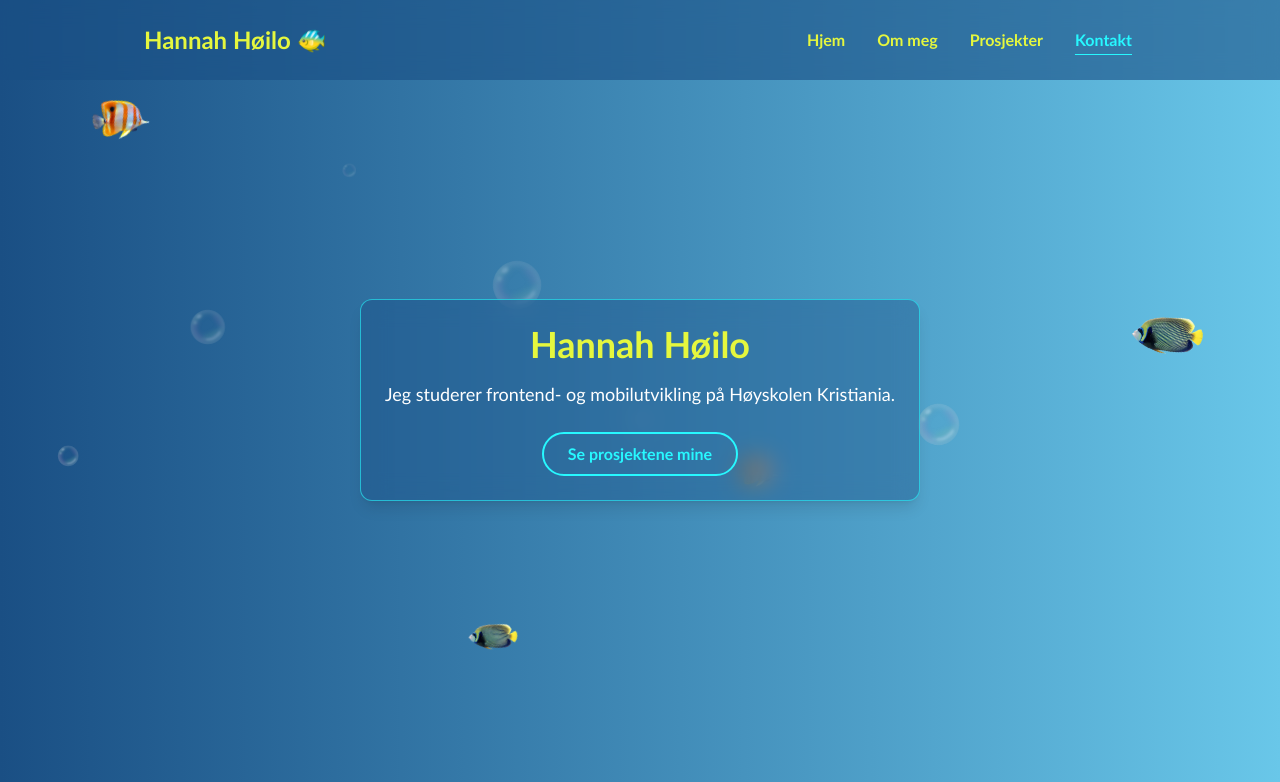
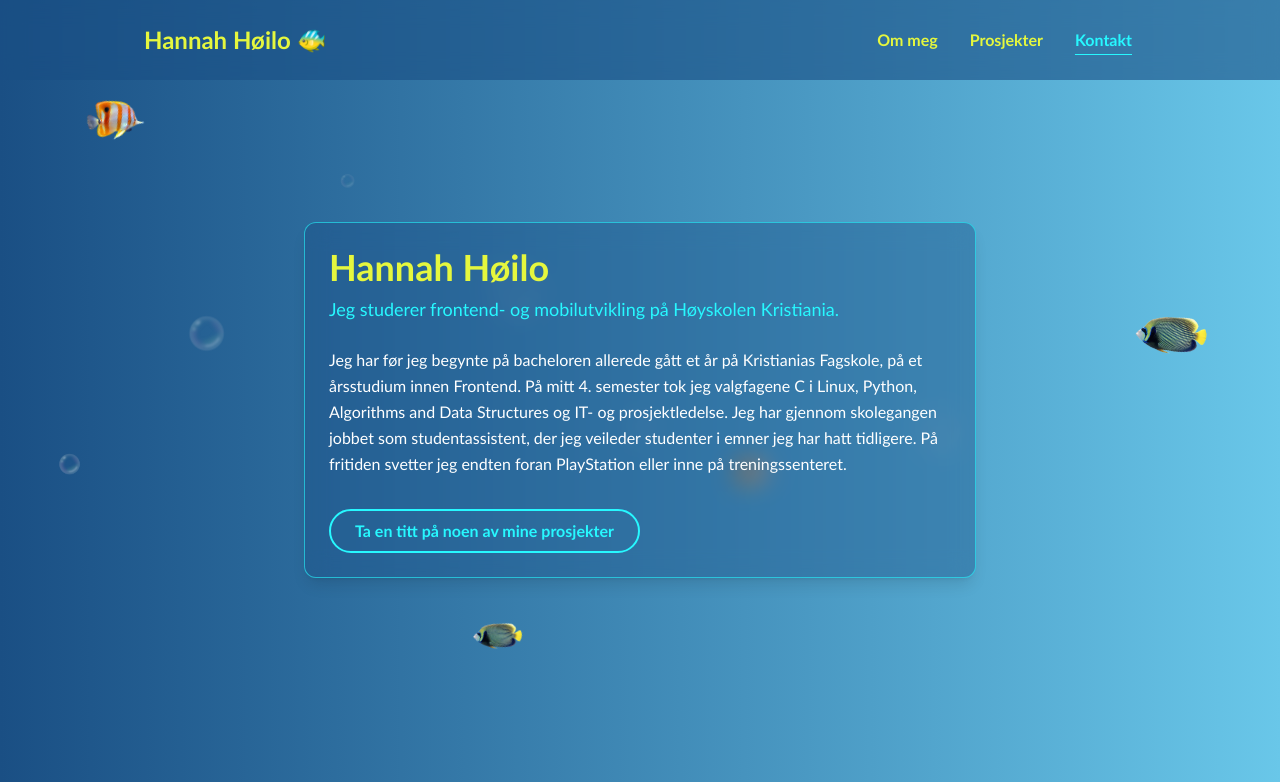
Before and after one commit to Hannahhoilo/My-Portfolio, a React (Vite) app: page / in a window 1280 px wide. Shown: the top 782 px of the page. Built offline with nearby package versions, Linux system fonts and the light colour scheme.

Commit message:
slo sammen to deler da den ene ble litt unødvendig

```diff
--- a/src/App.tsx
+++ b/src/App.tsx
@@ -1,6 +1,5 @@
 import { useEffect } from "react";
 import Layout from "./components/layout/Layout";
-import HeroSection from "./components/sections/HeroSection";
 import AboutSection from "./components/sections/AboutSection";
 import ProjectsSection from "./components/sections/ProjectsSection";
 import ContactSection from "./components/sections/ContactSection";
@@ -14,7 +13,6 @@ function App() {
   }, []);
   return (
     <Layout>
-      <HeroSection />
       <AboutSection />
       <ProjectsSection />
       <ContactSection />
--- a/src/components/layout/Footer.tsx
+++ b/src/components/layout/Footer.tsx
@@ -19,7 +19,6 @@ const Footer = () => {
           >
             <FontAwesomeIcon icon={faGithub} />
           </a>
-          {/* TODO: lim inn din LinkedIn-lenke */}
           <a
             href="https://www.linkedin.com/in/hannahhøilo/"
             target="_blank"
--- a/src/components/layout/Header.tsx
+++ b/src/components/layout/Header.tsx
@@ -5,10 +5,11 @@ const Header = () => {
   const activeId = useActiveSection(sectionIds);
 
   return (
-    // sticky top-0: menyen blir liggende øverst mens man scroller
+    // sticky top-0: menyen blir limt øverst mens man scroller
     <header className="sticky top-0 z-20 bg-ocean-dark/60 backdrop-blur-md">
       <nav className="mx-auto flex max-w-5xl flex-wrap items-center justify-between gap-4 px-4 py-6">
-        <a href="#hjem" className="text-2xl font-bold text-sun">
+        <a href="#om-meg" className="text-2xl font-bold text-sun">
+          {" "}
           Hannah Høilo 🐠
         </a>
 
@@ -17,12 +18,14 @@ const Header = () => {
             const isActive = activeId === link.id;
             return (
               <li key={link.id}>
-                {/* href="#id" scroller til seksjonen med den id-en */}
+                {/* href="#id" scroller til seksjonen med den id-en som er trykke på */}
                 <a
                   href={`#${link.id}`}
                   aria-current={isActive ? "true" : undefined}
                   className={`rounded px-1 transition-colors hover:text-aqua focus-visible:outline-2 focus-visible:outline-aqua ${
-                    isActive ? "text-aqua underline underline-offset-8" : "text-sun"
+                    isActive
+                      ? "text-aqua underline underline-offset-8"
+                      : "text-sun"
                   }`}
                 >
                   {link.label}
--- a/src/components/layout/Layout.tsx
+++ b/src/components/layout/Layout.tsx
@@ -11,7 +11,7 @@ const Layout = ({ children }: LayoutProps) => {
   return (
     <>
       <OceanBackground />
-      {/* relative z-10 legger innholdet over havbakgrunnen */}
+      {/* relative z-10 legger innholdet over bakgrunn */}
       <div className="relative z-10 flex min-h-screen flex-col text-white">
         <Header />
         <main className="mx-auto w-full max-w-5xl flex-1 px-4">{children}</main>
--- a/src/components/projects/ProjectItem.tsx
+++ b/src/components/projects/ProjectItem.tsx
@@ -22,7 +22,6 @@ const zoomStyle =
 const ProjectItem = ({ project, reversed = false }: ProjectItemProps) => {
   return (
     <article>
-      {/* Mobil: bildet over teksten. Fra md og opp: side om side, og annenhver gang speilvendt */}
       <Card
         className={`flex flex-col gap-8 border-2 md:items-center ${
           reversed ? "md:flex-row-reverse" : "md:flex-row"
@@ -37,7 +36,7 @@ const ProjectItem = ({ project, reversed = false }: ProjectItemProps) => {
                 className={`h-full w-full object-cover object-top ${zoomStyle}`}
               />
             ) : (
-              // Plassholder til du har lagt inn et skjermbilde
+              // placeholder-fisk, skal komme skjermbilder av prosjekter
               <div
                 className={`flex h-full w-full items-center justify-center bg-ocean-dark/60 text-5xl ${zoomStyle}`}
               >
@@ -77,7 +76,7 @@ const ProjectItem = ({ project, reversed = false }: ProjectItemProps) => {
           )}
 
           <div>
-            <h4 className="font-bold text-sun">Beskrivelse:</h4>
+            <h4 className="font-bold text-sun">Beskrivelse av mitt superkule prosjekt :</h4>
             <p className="mt-1 leading-relaxed">{project.description}</p>
           </div>
         </div>
--- a/src/components/sections/AboutSection.tsx
+++ b/src/components/sections/AboutSection.tsx
@@ -2,30 +2,34 @@ import Card from "../ui/Card";
 
 const AboutSection = () => {
   return (
+    // scroll-mt-24 gjør at seksjonen ikke havner bak den faste menyen når man scroller til den
     <section
       id="om-meg"
       aria-labelledby="om-meg-tittel"
-      className="scroll-mt-24 py-16"
+      className="flex min-h-[80vh] scroll-mt-24 items-center justify-center py-16"
     >
-      <Card className="mx-auto max-w-2xl">
-        <h2 id="om-meg-tittel" className="text-3xl font-bold text-sun">
-          Om meg
-        </h2>
-        <p className="mt-4 leading-relaxed">
+      <Card className="max-w-2xl">
+        <h1 id="om-meg-tittel" className="text-4xl font-bold text-sun">
+          Hannah Høilo
+        </h1>
+        <p className="mt-2 text-lg text-aqua">
+          Jeg studerer frontend- og mobilutvikling på Høyskolen Kristiania.
+        </p>
+        <p className="mt-6 leading-relaxed">
           Jeg har før jeg begynte på bacheloren allerede gått et år på
           Kristianias Fagskole, på et årsstudium innen Frontend. På mitt 4.
           semester tok jeg valgfagene C i Linux, Python, Algorithms and Data
           Structures og IT- og prosjektledelse. Jeg har gjennom skolegangen
           jobbet som studentassistent, der jeg veileder studenter i emner jeg
           har hatt tidligere. På fritiden svetter jeg endten foran PlayStation
-          eller inne på treningssenteret. Jeg har før jeg begynte på bacheloren
-          allerede gått et år på Kristianias Fagskole, på et årsstudium innen
-          Frontend. På mitt 4. semester tok jeg valgfagene C i Linux, Python,
-          Algorithms and Data Structures og IT- og prosjektledelse. Jeg har
-          gjennom skolegangen jobbet som studentassistent, der jeg veileder
-          studenter i emner jeg har hatt tidligere. På fritiden svetter jeg
-          endten foran PlayStation eller inne på treningssenteret.
+          eller inne på treningssenteret.
         </p>
+        <a
+          href="#prosjekter"
+          className="mt-8 inline-block rounded-full border-2 border-aqua px-6 py-2 font-bold text-aqua hover:bg-aqua hover:text-ocean-dark focus-visible:outline-2 focus-visible:outline-sun"
+        >
+          Ta en titt på noen av mine prosjekter
+        </a>
       </Card>
     </section>
   );
--- a/src/components/sections/ContactSection.tsx
+++ b/src/components/sections/ContactSection.tsx
@@ -7,7 +7,7 @@ const ContactSection = () => {
         <h2 id="kontakt-tittel" className="text-3xl font-bold text-sun">
           Kontakt
         </h2>
-        <p className="mt-4">Ta gjerne kontakt hvis du vil vite mer om meg eller prosjektene mine.</p>
+        <p className="mt-4">Ta gjerne kontakt!</p>
         <a
           href="mailto:hannahhoilo@hotmail.com"
           className="mt-4 inline-block font-bold text-sun underline underline-offset-4 hover:text-aqua focus-visible:outline-2 focus-visible:outline-aqua"
--- a/src/components/sections/HeroSection.tsx
+++ /dev/null
@@ -1,23 +0,0 @@
-import Card from "../ui/Card";
-
-const HeroSection = () => {
-  return (
-    // scroll-mt-24 gjør at seksjonen ikke havner bak den faste menyen når man scroller til den
-    <section id="hjem" className="flex min-h-[80vh] scroll-mt-24 items-center justify-center py-16">
-      <Card className="max-w-xl text-center">
-        <h1 className="text-4xl font-bold text-sun">Hannah Høilo</h1>
-        <p className="mt-4 text-lg">
-          Jeg studerer frontend- og mobilutvikling på Høyskolen Kristiania.
-        </p>
-        <a
-          href="#prosjekter"
-          className="mt-6 inline-block rounded-full border-2 border-aqua px-6 py-2 font-bold text-aqua hover:bg-aqua hover:text-ocean-dark focus-visible:outline-2 focus-visible:outline-sun"
-        >
-          Se prosjektene mine
-        </a>
-      </Card>
-    </section>
-  );
-};
-
-export default HeroSection;
--- a/src/data/navigation.ts
+++ b/src/data/navigation.ts
@@ -1,6 +1,5 @@
-// id-en må være lik id-en på <section> den skal scrolle til
+// id-en må være lik id-en på <section> den skal scrolle til!
 export const navLinks = [
-  { id: "hjem", label: "Hjem" },
   { id: "om-meg", label: "Om meg" },
   { id: "prosjekter", label: "Prosjekter" },
   { id: "kontakt", label: "Kontakt" },
```
Also changed, not shown: src/components/layout/OceanBackground.tsx (+4 -4 lines).
